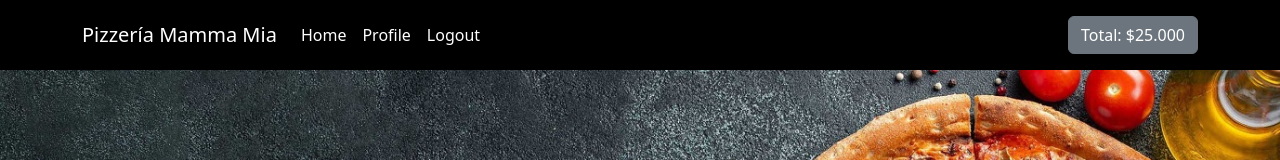
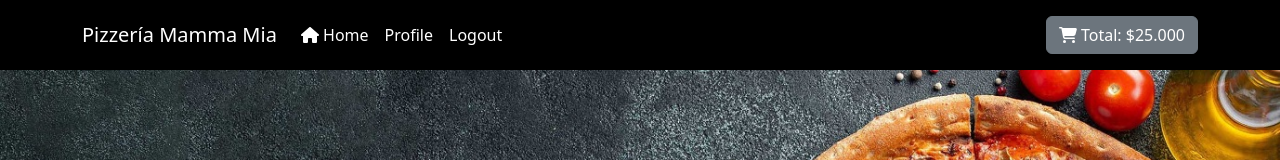
Before and after one commit to Yeison-Pompa/Introduccion_React, a React (Vite) app: page / in a window 1280 px wide. Shown: the top 160 px of the page. Built offline with nearby package versions, Linux system fonts and the light colour scheme.

Commit message:
agregando iconos

```diff
--- a/package.json
+++ b/package.json
@@ -10,6 +10,10 @@
     "preview": "vite preview"
   },
   "dependencies": {
+    "@fortawesome/fontawesome-svg-core": "^6.6.0",
+    "@fortawesome/free-brands-svg-icons": "^6.6.0",
+    "@fortawesome/free-solid-svg-icons": "^6.6.0",
+    "@fortawesome/react-fontawesome": "^0.2.2",
     "bootstrap": "^5.3.3",
     "react": "^18.3.1",
     "react-dom": "^18.3.1"
--- a/src/components/Header.jsx
+++ b/src/components/Header.jsx
@@ -2,7 +2,7 @@ import React from "react";
 import logo from "../assets/img/pizza.jpg"; // Direccionando al img pizza.jpg
 
 const Header = () => {
-  // Creando una variable para los estilos css
+  // Creando una variable para los estilos css dentro de la variable Header
   const headerStyle = {
     position: "relative",
     backgroundImage: `url(${logo}), linear-gradient(rgba(0, 0, 0, 0.5), rgba(0, 0, 0, 0.5))`,
@@ -20,7 +20,7 @@ const Header = () => {
 
   return (
 
-  // Enviando la variable entre{} con los estilos hacia la vista
+  // Enviando la variable entre{} con los estilos dentro de la etiqueta Div
     <div style={headerStyle}>
       {/* Titulo */}
       <h1>Pizzería Mamma Mia!</h1>
--- a/src/components/Navbar.jsx
+++ b/src/components/Navbar.jsx
@@ -1,5 +1,7 @@
 import React from "react";
-import { contador } from "../utils/contador"; // direccionando ruta utils
+import { contador } from "../utils/contador";// direccionando ruta utils
+import {FontAwesomeIcon} from '@fortawesome/react-fontawesome'  // dev de fontawesome
+import {faHouse, faCartShopping} from '@fortawesome/free-solid-svg-icons' // dev de fontawesome Solid
 
 const Navbar = () => {
   const total = 25000; // creando una variable total
@@ -29,7 +31,8 @@ const Navbar = () => {
             <ul className="navbar-nav me-auto mb-2 mb-lg-0">
               <li className="nav-item">
                 <a className="nav-link active" aria-current="page" href="#">
-                  <i className="bi bi-house-door"></i> Home
+                  <i className="bi bi-house-door">
+                     </i> <FontAwesomeIcon icon={faHouse}/> Home
                 </a>
               </li>
               {/* Operador ternario expresion 1 True*/}
@@ -69,7 +72,9 @@ const Navbar = () => {
             {/* a Funcion toLocaleString */}
             <span className="navbar-text ms-auto">
               <button className="btn btn-secondary">
-                <i className="bi bi-cash"></i> Total: ${contador(total)}
+                {/* agregando iconos con font awesome */}
+                <i className="bi bi-cash"><FontAwesomeIcon icon={faCartShopping}/>{" "}</i>
+                Total: ${contador(total)}
               </button>
             </span>
           </div>
```
Also changed, not shown: 1 other file (tests, documents, lock files or other folders).
